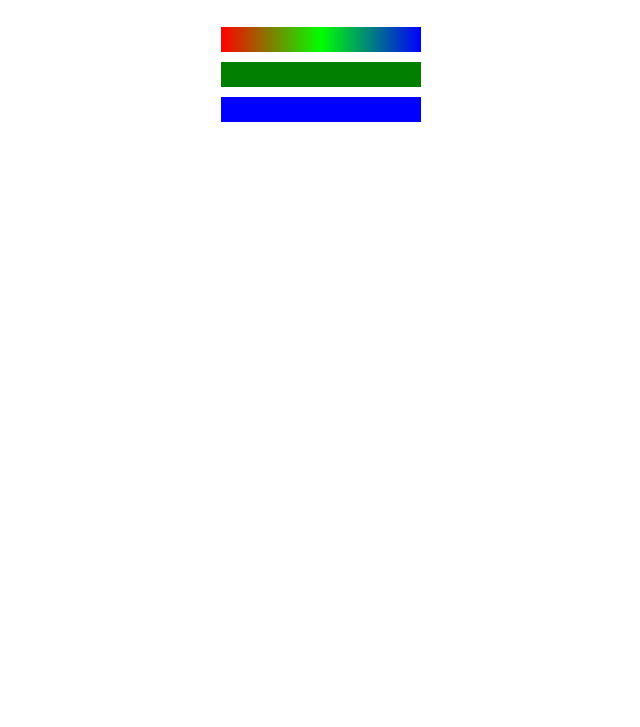
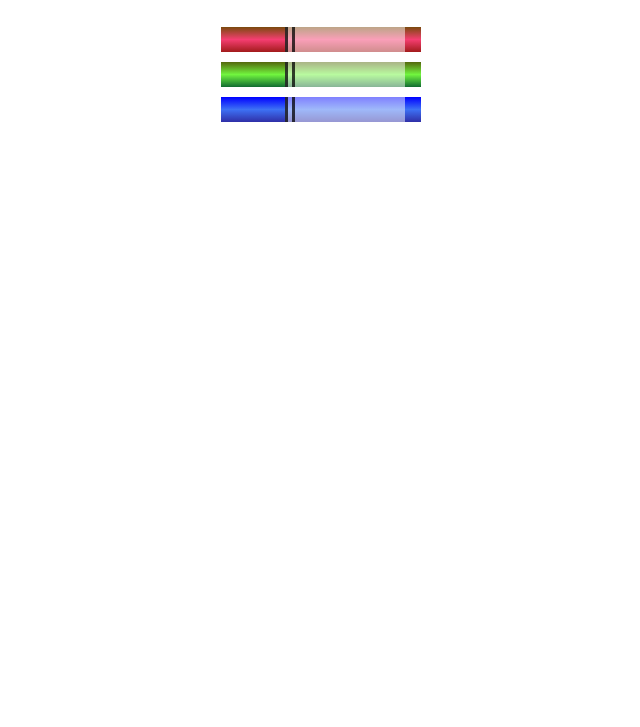
Before and after one commit to aidar2218/layout, a plain HTML site: page coloredMarkers-fcc/index.html in a window 1280 px wide. Shown: the part 73-800 px from the top of the page, without its empty margins (319-959 px from the left). Drawn offline with Linux system fonts and the light colour scheme.

Commit message:
Commit 3.5. FreeCodeCamp "Colored Markers" project 54-85 steps

```diff
--- a/coloredMarkers-fcc/index.html
+++ b/coloredMarkers-fcc/index.html
@@ -9,9 +9,18 @@
 <body>
 <h1>CSS Color Markers</h1>
 <div class="container">
-   <div class="marker red"></div>
-   <div class="marker green"></div>
-   <div class="marker blue"></div>
+   <div class="marker red">
+      <div class="cap"></div>
+      <div class="sleeve"></div>
+   </div>
+   <div class="marker green">
+      <div class="cap"></div>
+      <div class="sleeve"></div>
+   </div>
+   <div class="marker blue">
+      <div class="cap"></div>
+      <div class="sleeve"></div>
+   </div>
 </div>
 </body>
 </html>
--- a/coloredMarkers-fcc/styles.css
+++ b/coloredMarkers-fcc/styles.css
@@ -13,14 +13,30 @@ h1 {
    margin: 10px auto;
 }
 
+.cap {
+   width: 60px;
+   height: 25px;
+}
+
+.sleeve {
+   width: 110px;
+   height: 25px;
+   background-color: rgba(255, 255, 255, 0.5);
+   border-left: 10px double rgba(0, 0, 0, 75%);
+}
+
+.cap, .sleeve {
+   display: inline-block;
+}
+
 .red {
-   background: linear-gradient(90deg, rgb(255, 0, 0), rgb(0, 255, 0), rgb(0, 0, 255));
+   background: linear-gradient(rgb(122, 74, 14), rgb(245, 62, 113), rgb(162, 27, 27));
 }
 
 .green {
-   background-color: #007F00;
+   background: linear-gradient(#55680D, #71F53E, #116C31);
 }
 
 .blue {
-   background-color: hsl(240, 100%, 50%);
+   background: linear-gradient(hsl(240, 100%, 50%), hsl(223, 90%, 60%), hsl(240, 56%, 42%));
 }
```
